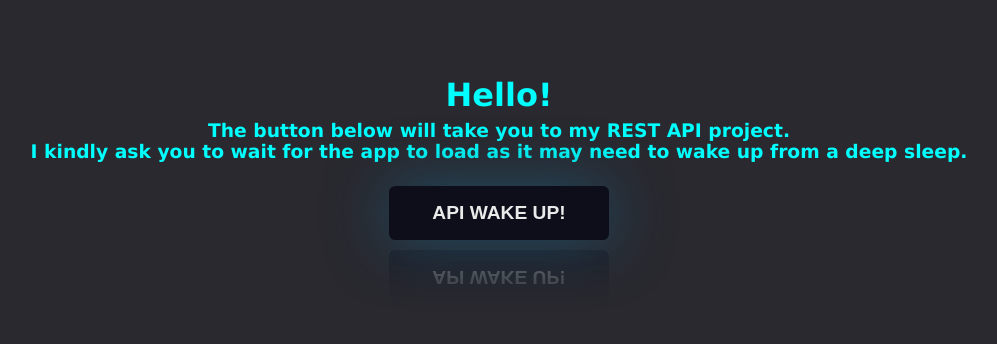
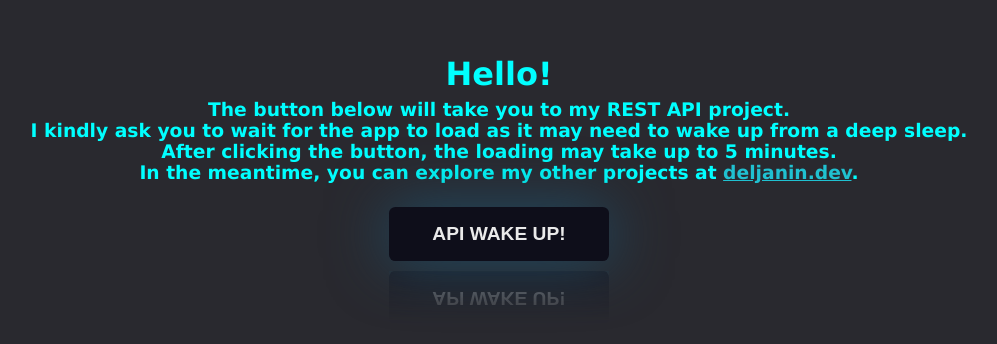
Before and after one commit to deljanin/Middleman, a plain HTML site: page index.html in a window 1280 px wide. Shown: the part 242-586 px from the top of the page, without its empty margins (141-1138 px from the left). Drawn offline with Linux system fonts and the light colour scheme.

Commit message:
Fixed button and anchor tag. Added more text. Made so the anchors open links in new tabs.

```diff
--- a/index.html
+++ b/index.html
@@ -29,7 +29,7 @@
     h1{
         margin-bottom: 0.4rem;
     }
-    button{
+    .mainBtn{
         margin-top: 1.5rem;
         width: 220px;
         font-size: 1.2rem;
@@ -47,14 +47,24 @@
         -webkit-box-reflect: below 10px linear-gradient(to bottom, rgba(0,0,0,0.0), rgba(0,0,0,0.4));
     }
 
-    button:active {
+    .mainBtn:active {
     scale: 0.92;
     }
 
-    button:hover {
+    .mainBtn:hover {
         background: rgb(2,29,78);
         background: linear-gradient(270deg, rgba(2, 29, 78, 0.681) 0%, rgba(31, 215, 232, 0.873) 50%);
         color: rgb(4, 4, 38);
+    }
+    #link{
+        text-decoration: underline;
+        color: rgba(31, 215, 232, 0.873);
+        cursor: pointer;
+        transition: 0.65s;
+    }
+    #link:hover{
+        color: rgb(2,29,78);
+
     }
 </style>
 <body>
@@ -62,7 +72,9 @@
         <h1>Hello!</h1>
         <h3>The button below will take you to my REST API project. <br/>
             I kindly ask you to wait for the app to load as it may need to wake up from a deep sleep.</h3>
-        <button><a href="https://springrestapp.deljanin.dev/swagger-ui/index.html">API wake up!</a></button>
+        <h3>After clicking the button, the loading may take up to 5 minutes.<br/>
+            In the meantime, you can explore my other projects at <a id="link" target="_blank" href="https://deljanin.dev">deljanin.dev</a>.</h3>
+            <a target="_blank" href="https://springrestapp.deljanin.dev/swagger-ui/index.html"><button class="mainBtn">API wake up!</button></a>
     </div>
 
 </body>
```
